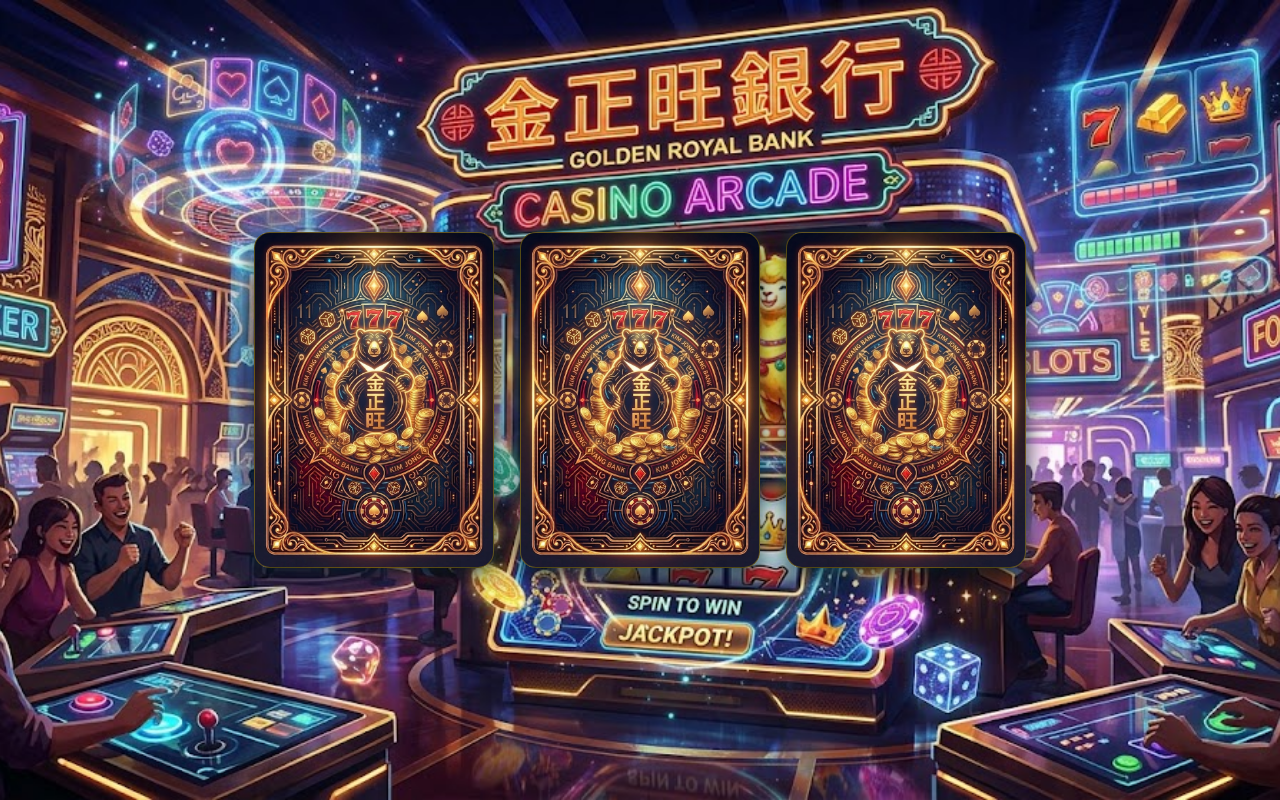
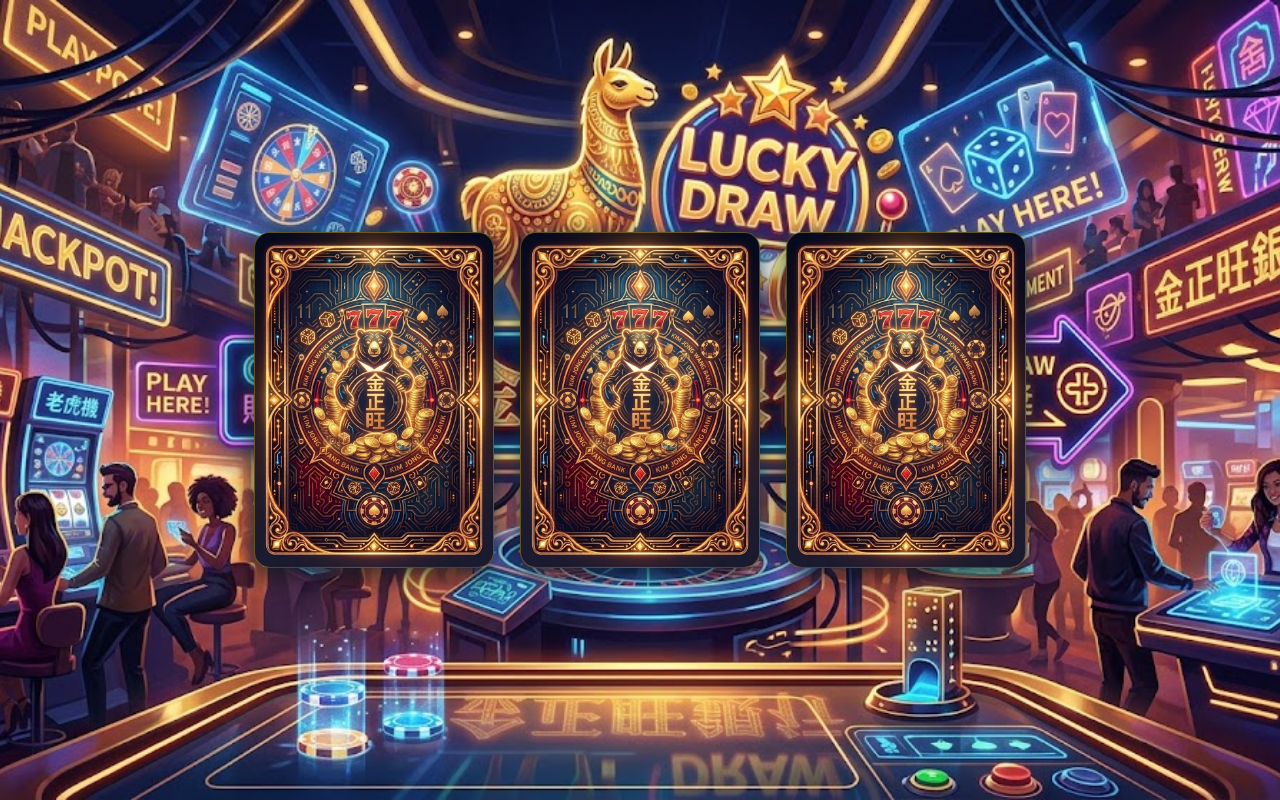
Before and after one commit to Xxjun7/j808vip, a plain HTML site: page index.html in a window 1280 px wide. Drawn offline with Linux system fonts and the light colour scheme.

Commit message:
Update index.html

```diff
--- a/index.html
+++ b/index.html
@@ -23,7 +23,7 @@
             position: relative;
             width: 100vw;
             height: 100vh;
-            background-image: url('image_5.png');
+            background-image: url('image_6.png');
             background-size: cover;
             background-position: center;
             display: flex;
```
